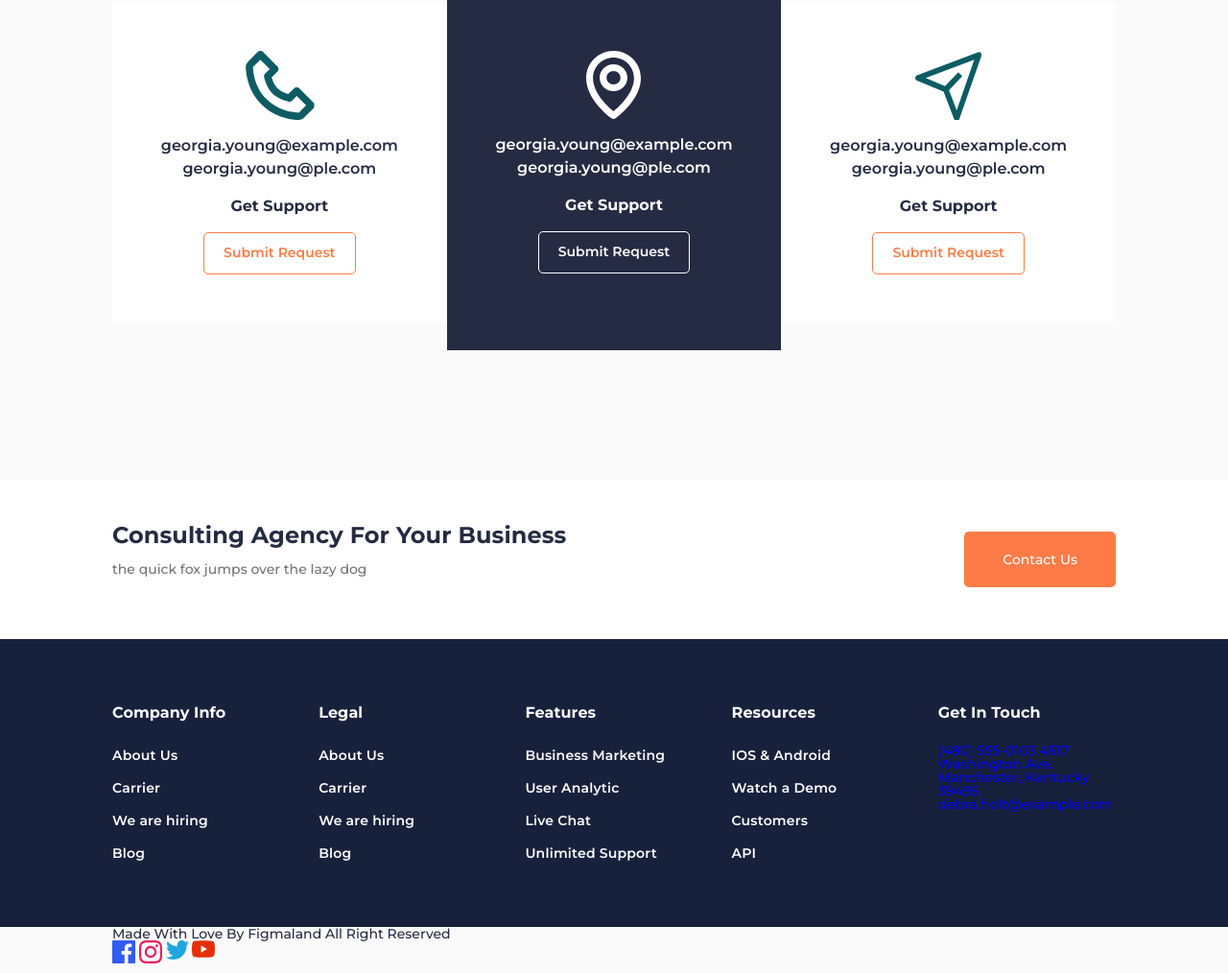
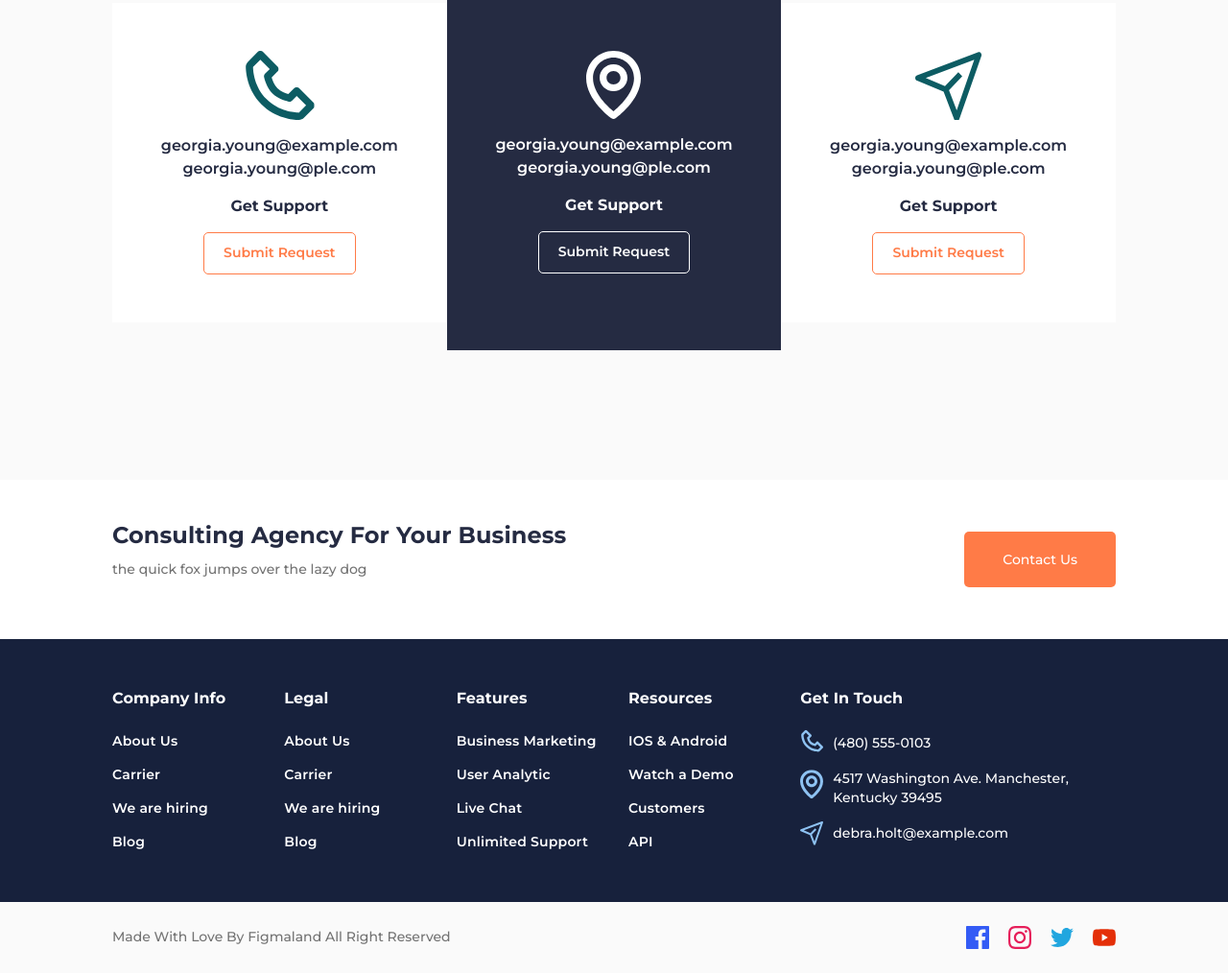
Before and after one commit to Aykivan/Site-RelviseFriPJ, a plain HTML site: page index.html in a window 1280 px wide. Shown: the part 3612-4626 px from the top of the page at 96% size. Drawn offline with Linux system fonts and the light colour scheme.

Commit message:
finished with this sait

```diff
--- a/css/style.css
+++ b/css/style.css
@@ -139,6 +139,11 @@ body {
     color: #737373;
     font-weight: 600;
     line-height: calc(24/14*100%);
+    transition: all 0.3s ease;
+}
+
+.menu__link:hover {
+    text-decoration: underline;
 }
 
 @media (max-width: 479px) {
@@ -276,6 +281,7 @@ body {
     line-height: 150%;
     padding: 5px 36px;
     margin: 10px 0;
+    transition: all 0.3s ease;
 }
 
 @media (max-width: 479px) {
@@ -295,9 +301,18 @@ body {
     color: #fff;
 }
 
+.main-block__button_orange:hover {
+    background: #8e4529;
+}
+
 .main-block__button_green {
     color: #0D5C63;
     border: 1px solid #0D5C63;
+}
+
+.main-block__button_green:hover {
+    background-color: #0D5C63;
+    color: #fff;
 }
 
 .main-block__button_border {}
@@ -867,6 +882,13 @@ body {
     justify-content: center;
     align-items: center;
     text-align: center;
+    color: #fff;
+    transition: all 0.3s ease;
+    cursor: pointer;
+}
+
+.subscribe__button:hover {
+    background: #ae5531;
 }
 
 /* -----GETINTOUCH---------------------------------------------------------------------------------- */
@@ -1012,7 +1034,6 @@ body {
         align-items: center;
         justify-content: space-between;
     }
-
     .contact__content {
         padding: 0 0px 20px 0;
     }
@@ -1057,7 +1078,7 @@ body {
 
 .footer__top {
     background: #17213C;
-    padding: 50px 0;
+    padding: 35px 0;
 }
 
 .footer__main {}
@@ -1065,11 +1086,32 @@ body {
 .footer__row {
     display: flex;
     margin: 0 -15px;
+    flex-wrap: wrap;
 }
 
 .footer__column {
-    padding: 15px;
-    flex: 0 1 20%;
+    padding: 15px 15px;
+    flex: 0 1 16.667%;
+    min-width: 170px;
+}
+
+.footer__column:last-child {
+    flex: 0 1 33.334%;
+}
+
+@media (max-width: 992px) {
+    .footer__column {
+        flex: 0 1 25%;
+    }
+    .footer__column:last-child {
+        flex: 0 1 100%;
+    }
+}
+
+@media (max-width: 700px) {
+    .footer__column {
+        flex: 0 1 50%;
+    }
 }
 
 .footer__label {
@@ -1085,7 +1127,6 @@ body {
     font-weight: 600;
     font-size: 14px;
     line-height: 24px;
-
     letter-spacing: 0.2px;
 }
 
@@ -1100,32 +1141,84 @@ body {
 .menu-footer__link {
     color: #fff;
     letter-spacing: 0.2px;
+    display: inline-block;
+    transition: all 0.3s ease;
+    line-height: 171%;
 }
 
-
+.menu-footer__link:hover {
+    text-decoration: underline;
+}
 
 .footer__contacts {}
 
-.contacts-footer {}
+.contacts-footer {
+    display: flex;
+    flex-direction: column;
+}
 
-.contacts-footer__item {}
+.contacts-footer__item {
+    line-height: 142%;
+    color: #fff;
+    padding: 0 0 0 34px;
+    display: flex;
+    align-items: center;
+    min-height: 30px;
+    transition: all 0.3s ease;
+}
 
-.contacts-footer__item_phone {}
+.contacts-footer__item:hover {
+    text-decoration: underline;
+}
 
-.contacts-footer__item_map {}
+.contacts-footer__item:not(:last-child) {
+    margin: 0 0 12px 0;
+}
 
-.contacts-footer__item_email {}
+.contacts-footer__item_phone {
+    background: url(../img/footer1.svg) 0 0 no-repeat;
+}
 
+.contacts-footer__item_map {
+    background: url(../img/footer2.svg) 0 0 no-repeat;
+}
 
+.contacts-footer__item_email {
+    background: url(../img/footer3.svg) 0 0 no-repeat;
+}
 
-.footer__bottom {}
+.footer__bottom {
+    padding: 25px 0;
+}
 
-.footer__container {}
+.footer__container {
+    display: flex;
+    justify-content: space-between;
+    align-items: center;
+}
 
-.footer__copy {}
+.footer__copy {
+    line-height: 171%;
+    color: #737373;
+}
 
-.footer__social {}
+.footer__social {
+    display: flex;
+    align-items: center;
+}
 
 .social {}
 
-.social__item {}
+.social__item:not(:last-child) {
+    margin: 0 20px 0 0;
+}
+
+@media (max-width: 767px) {
+    .footer__container {
+        flex-direction: column;
+    }
+    .footer__copy {
+        margin: 0 0 15px 0;
+        text-align: center;
+    }
+}
--- a/index.html
+++ b/index.html
@@ -495,7 +495,7 @@
                         <div class="footer__column">
                             <div class="footer__label">Get In Touch</div>
                             <div class="footer__contacts contacts-footer">
-                                <div class="contacts-footer__item">
+                                <div class="contacts-footer__items">
                                     <a href="tel:4805550103"
                                         class="contacts-footer__item contacts-footer__item_phone">(480) 555-0103</a>
                                     <a href="tel:4805550103"
@@ -517,8 +517,14 @@
                     <div class="footer__social social">
                         <a href="" class="social__item">
                             <img src="img/social1.svg" alt="social">
+                        </a>
+                        <a href="" class="social__item">
                             <img src="img/social2.svg" alt="social">
+                        </a>
+                        <a href="" class="social__item">
                             <img src="img/social3.svg" alt="social">
+                        </a>
+                        <a href="" class="social__item">
                             <img src="img/social4.svg" alt="social">
                         </a>
                     </div>
```
